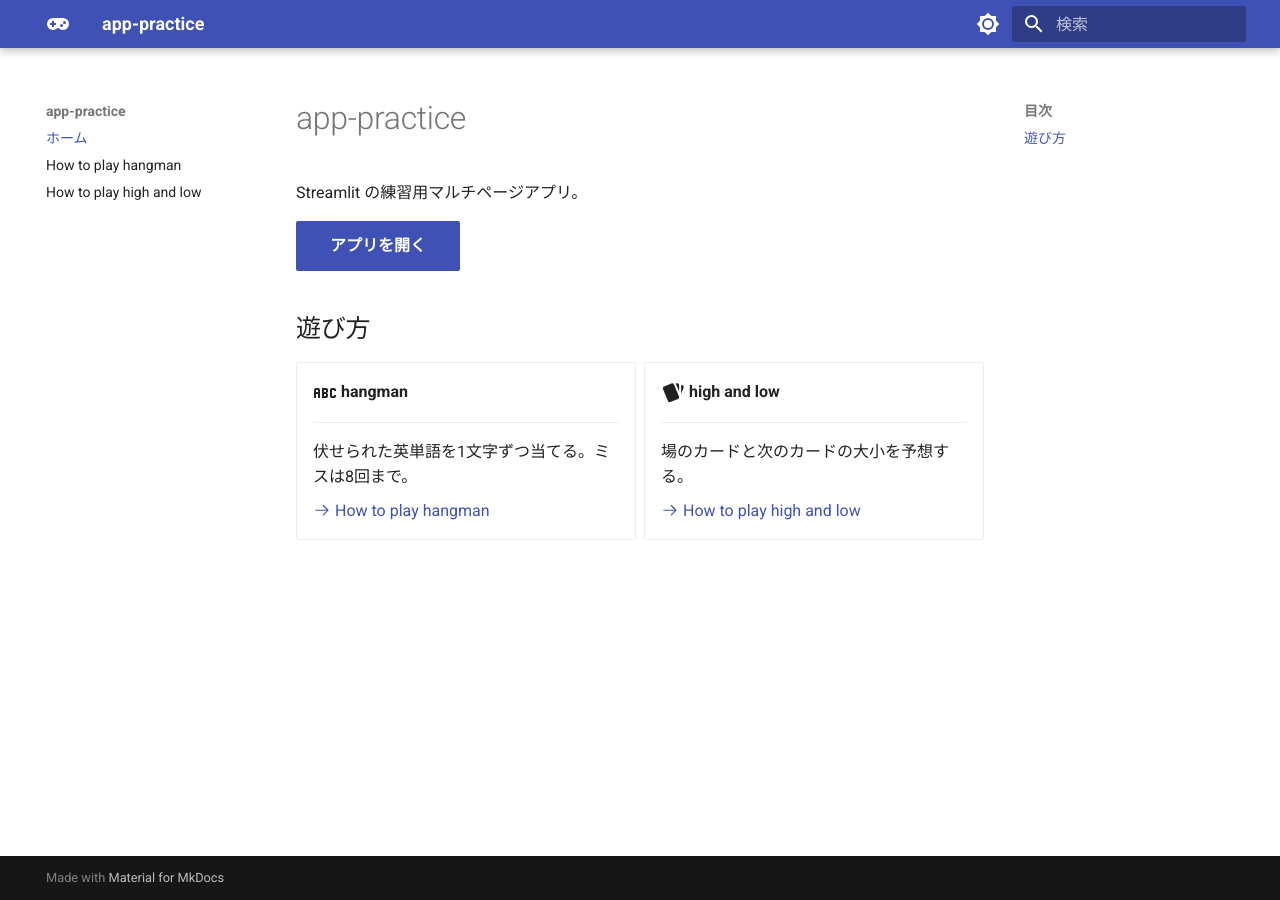
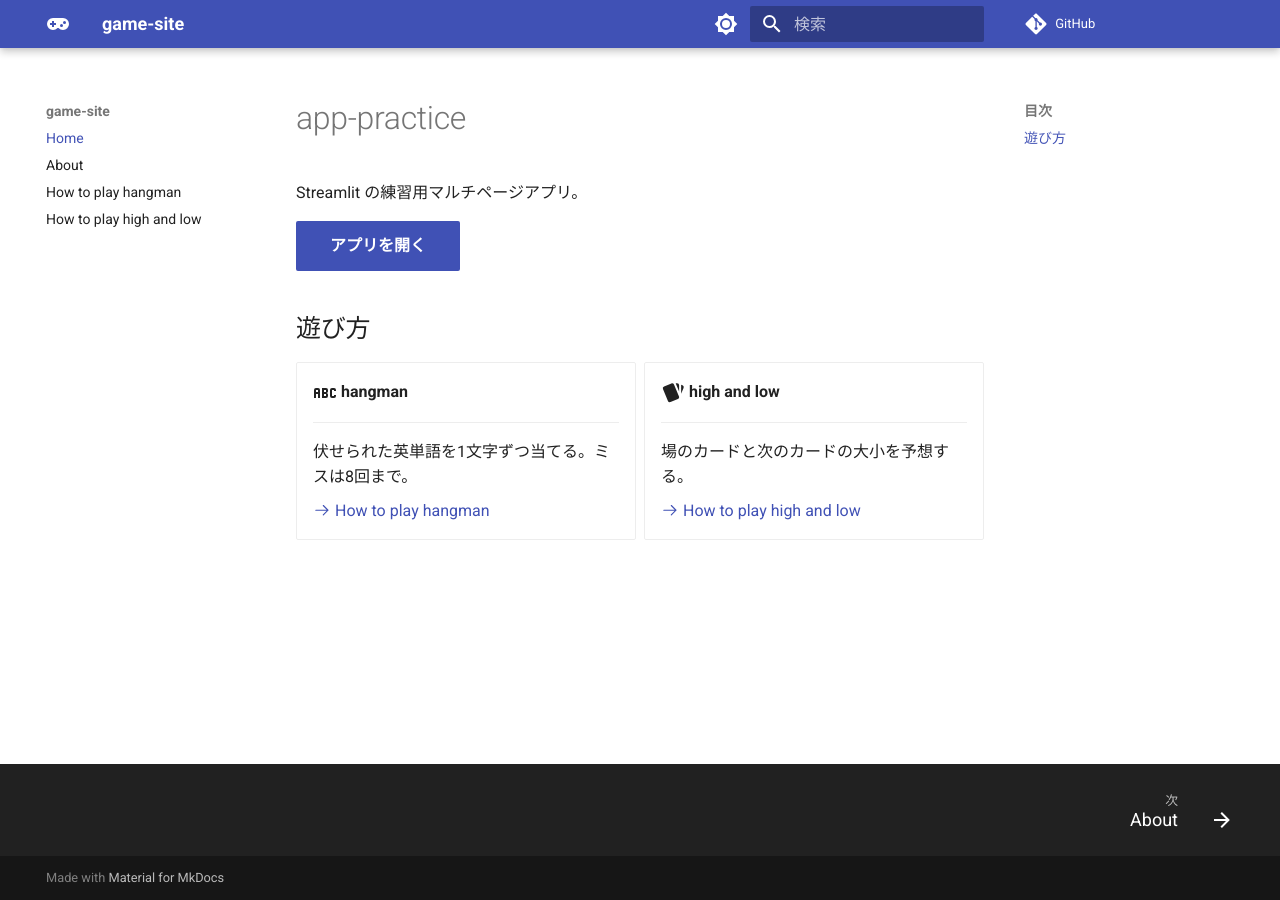
Before and after one commit to anecdotecode/streamlit-practice, an MkDocs documentation site: the page built from docs/index.md, in a window 1280 px wide. Built offline with MkDocs 1.6.1 and Material for MkDocs 9.7.7, drawn with Linux system fonts in a browser that asks for light colours; comment, search, counter and statistics services are not loaded; the version menu is left out.

Commit message:
revise yml

```diff
--- a/mkdocs.yml
+++ b/mkdocs.yml
@@ -1,4 +1,6 @@
-site_name: app-practice
+site_name: game-site
+site_url: https://anecdotecode.github.io/streamlit-practice/
+repo_url: https://github.com/anecdotecode/streamlit-practice
 site_description: Streamlit 練習アプリ(hangman / high and low)の遊び方
 
 theme:
@@ -50,6 +52,7 @@ extra:
     provider: mike
 
 nav:
-  - ホーム: index.md
-  - How to play hangman: how-to-play-hangman.md
-  - How to play high and low: how-to-play-high-and-low.md
+  - Home: index.md
+  - About: about.md
+  - How to play hangman: howtous/hang_man.md
+  - How to play high and low: howtous/high_and_low.md
```
